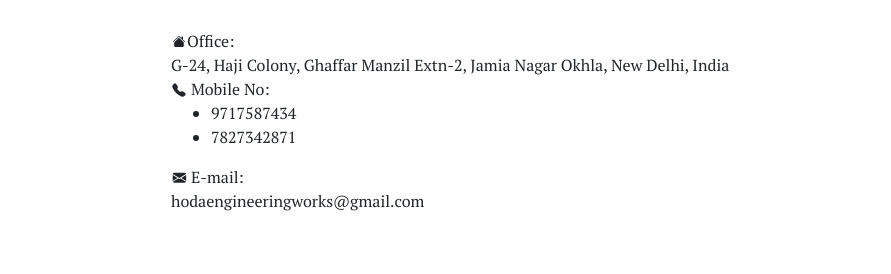
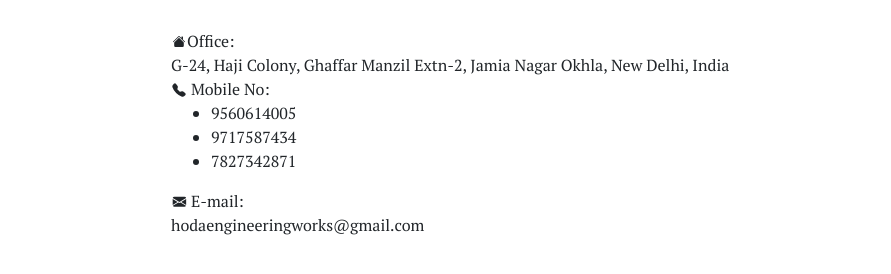
Before and after one commit to hodaengineeringworks/hodaengineeringworks.github.io, a plain HTML site: page index.html in a window 1280 px wide. Shown: the part 1704-1978 px from the top of the page, 389-1280 px from the left. Drawn offline with nearby package versions, Linux system fonts and the light colour scheme.

Commit message:
Update index.html

```diff
--- a/index.html
+++ b/index.html
@@ -178,7 +178,7 @@
               d="M2.267.98a1.636 1.636 0 0 1 2.448.152l1.681 2.162c.309.396.418.913.296 1.4l-.513 2.053a.636.636 0 0 0 .167.604L8.65 9.654a.636.636 0 0 0 .604.167l2.052-.513a1.636 1.636 0 0 1 1.401.296l2.162 1.681c.777.604.849 1.753.153 2.448l-.97.97c-.693.693-1.73.998-2.697.658a17.47 17.47 0 0 1-6.571-4.144A17.47 17.47 0 0 1 .639 4.646c-.34-.967-.035-2.004.658-2.698l.97-.969z" />
           </svg> Mobile No:
                         <ul class="boldness">
-                        <!--    <li>9560614005</li> -->
+                            <li>9560614005</li>
                             <li>9717587434</li>
                             <li>7827342871</li>
                         </ul>
```
